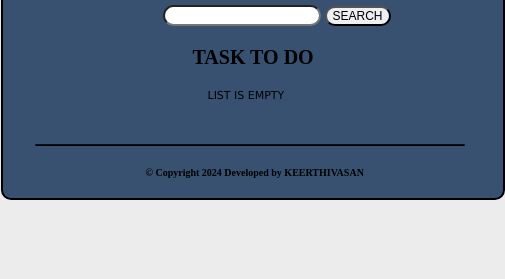
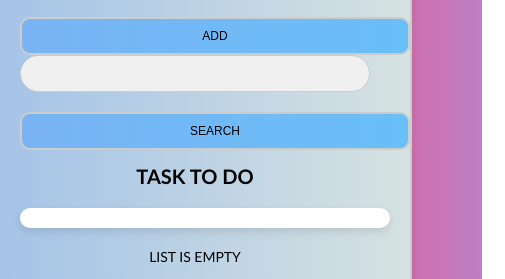
Before and after one commit to keerthivasan2211/to-do-list, a plain HTML site: page index.html in a window 390 px wide. Shown: the part 323-602 px from the top of the page, 505 px wide, since content can reach past the window. Drawn offline with Linux system fonts and the light colour scheme.

Commit message:
Update todo.css

```diff
--- a/todo.css
+++ b/todo.css
@@ -1,188 +1,128 @@
-body{
-    margin: 0px;
+body {
+    margin: 0;
     display: flex;
     justify-content: center;
-    background-color: #ececec;
-}
-
-#center
-{
-    /* background-image: linear-gradient(to right, #d16ba5, #c777b9, #ba83ca, #aa8fd8, #9a9ae1, #8aa7ec, #79b3f4, #69bff8, #52cffe, #41dfff, #46eefa, #5ffbf1); */
-    width: 600px;
-    margin-top: 100px;
-    border-style: solid;
-    border-radius: 10px;
-    border-width: 2px;
-    background-color:#385170 ;
+    align-items: center;
+    height: 100vh;
+    font-family: 'Gill Sans', 'Gill Sans MT', Calibri, 'Trebuchet MS', sans-serif;
+    color: #333; /* Dark grey for body text */
+    background: linear-gradient(to right, #00c6ff, #0072ff);
 
 }
 
-#h
-{
-    font-family: 'Gill Sans', 'Gill Sans MT', Calibri, 'Trebuchet MS', sans-serif;
-    font-size: 20px;
-    height: 50px;
-    padding-left: 165px;
-    padding-top: 25px;
-    margin-top: 40px;
-    font-size: 50px;
-    color: #ececec;
+#center {
+    width: 600px;
+    margin-top: 50px;
+    border: 2px solid #ccc;
+    border-radius: 10px;
+    background: linear-gradient(to right, #a2c2e8, #d6e2e1);
+
+    padding: 20px;
+    box-shadow: 0 4px 8px rgba(0, 0, 0, 0.1);
 }
 
-#input
-{
-    margin-left: 170px;
-    margin-top: 70px;
-    width: 200px;
-    border-radius: 20px;
-
-}
-#add
-{
-    border-style: solid;
-    border-width: 1px;
-    border-radius: 1px;
+#h {
+    font-size: 50px;
+    color: black; /* White for the header text */
+    text-align: center;
+    margin: 0;
+    padding: 20px 0;
 }
 
-#todolist
-{
-   width: 350px;
-   margin-left: 210px;
-   height: auto;
-   color: black;
-   /* background-image: linear-gradient(to right, #d16ba5, #c777b9, #ba83ca, #aa8fd8, #9a9ae1, #8aa7ec, #79b3f4, #69bff8, #52cffe, #41dfff, #46eefa, #5ffbf1); */
+.input-container {
+    display: flex;
+    justify-content: space-between;
+    align-items: center;
+    margin: 20px 0;
+    width: 100%;
 }
 
-
-#header
-{
-    margin-left: 215px;
-    font-size: 20px;
-}
-#empty
-{
-    padding-left: 40px;
-}
-p
-{
-    margin-left: 45px;
-}
-#lcount
-{
-font-family: 'Lucida Sans', 'Lucida Sans Regular', 'Lucida Grande', 'Lucida Sans Unicode', Geneva, Verdana, sans-serif;
-font-size: 11px;
-margin-left: 235px;
-margin-top: 20px;
+#input, #in {
+    background-color: #f0f0f0; /* Light grey background for input fields */
+    color: #333; /* Dark grey for input text */
+    margin-left: 20px;
+    margin-bottom: 10px;
+    width: 70%;
+    padding: 10px;
+    border-radius: 20px;
+    border: 1px solid #ccc;
+    box-sizing: border-box; /* Ensure padding and border are included in the width */
 }
 
-#in
-{
-    margin-left: 170px;
-    margin-top: 20px;
-    width: 200px;
-    border-radius: 20px;
+#add, #se {
+    width: 20%;
+    padding: 10px;
+    border-radius: 10px;
+    font-size: 12px;
+    border: 2px solid #ccc;
+    background: linear-gradient(to right, #79b3f4, #69bff8);
+    color: black; /* White text color for buttons */
+    cursor: pointer;
+    text-align: center;
+    box-sizing: border-box; /* Ensure padding and border are included in the width */
 }
 
-#add
-{
-    border-radius: 10px;
-    font-size: 12px;
-    border-width: 2px;
-    border-color: color(srgb red green blue);
+#add:hover, #se:hover {
+    background: linear-gradient(to right, #69bff8, #52cffe); /* Darker gradient for button hover state */
 }
 
-#se
-{
-    font-size: 12px;
-    border-width: 2px;
+#todolist {
+    width: calc(100% - 40px);
+    margin: 20px auto;
+    padding: 10px;
     border-radius: 10px;
+    background-color: #fff; /* White background for the to-do list */
+    box-shadow: 0 4px 8px rgba(0, 0, 0, 0.1);
+    color: #333; /* Dark grey for to-do list text */
 }
 
-#rights
-{
-    width: 400px;
-    font-size: 15px;
-    padding-left: 110px;
+#header {
+    font-size: 20px;
+    text-align: center;
+    margin-bottom: 20px;
+    color: black; /* White for the header text */
 }
 
-#copy
-{
-    width: 450px;
-  margin-left: 33px;
-    margin-bottom: 20px;
+#lcount {
+    font-size: 14px;
+    text-align: center;
+    margin-top: 20px;
+    color: black; /* White for the count text */
 }
 
-
-@media only screen and (max-width: 600px)
-{
-    body{
-     background-color: #ececec;
-    }
-    #center
-    {
-        background-color:#385170;
-        width: 500px;
-        margin-left: 115px;
-        margin-right: 0px;
-        border-width:2px ;
-
-
-    }
-    #h
-    {
-padding-left: 120px;
-    }
-    #input
-{
-    width: 150px;
-   margin-left:160px;
-}
-#in
-{
-    width: 150px;
-    margin-left: 160px;
-}
-#head
-{
-    margin-top: 10px;
-    width: 500px;
-    margin-left: 0px;
-}
-#header
-{
-
-    margin-left: 190px;
-    margin-top: 20px;
+#rights, #copy {
+    font-size: 15px;
+    text-align: center;
+    margin: 20px auto;
+    width: calc(100% - 40px);
+    color: black; /* White for the footer text */
 }
 
-#todolist
-{
-    margin-left: 185px;
+@media only screen and (max-width: 600px) {
+    body {
+        background: linear-gradient(to right, #d16ba9, #c777b9, #ba83ca, #aa8fd8, #9a9ae1, #8aa7ec, #79b3f4, #69bff8); /* Ensure gradient background on smaller screens */
+    }
+    #center {
+        width: 100%;
+        margin-left: 0;
+        margin-right: 0;
+    }
+    #h {
+        font-size: 40px;
+    }
+    .input-container {
+        flex-direction: column;
+    }
+    #input, #in, #add, #se, #todolist, #header, #lcount, #rights, #copy {
+        width: calc(100% - 40px);
+        margin-left: 20px;
+        margin-right: 20px;
+    }
+    #add, #se {
+        width: 100%;
+        margin-top: 10px;
+    }
+    #rights {
+        font-size: 12px;
+    }
 }
-#lcount
-{
-    margin-left: 205px;
-}
-
-#copy
-{
-    width: 200px;
-}
-#rights
-{
-    font-size: 10px;
-    padding-left: 112   px;
-    width: 250px;
-}
-#line
-{
-    font-size: 26px;
-    padding-left: px;
-}
-
-
-
-
-
-
-}
```
